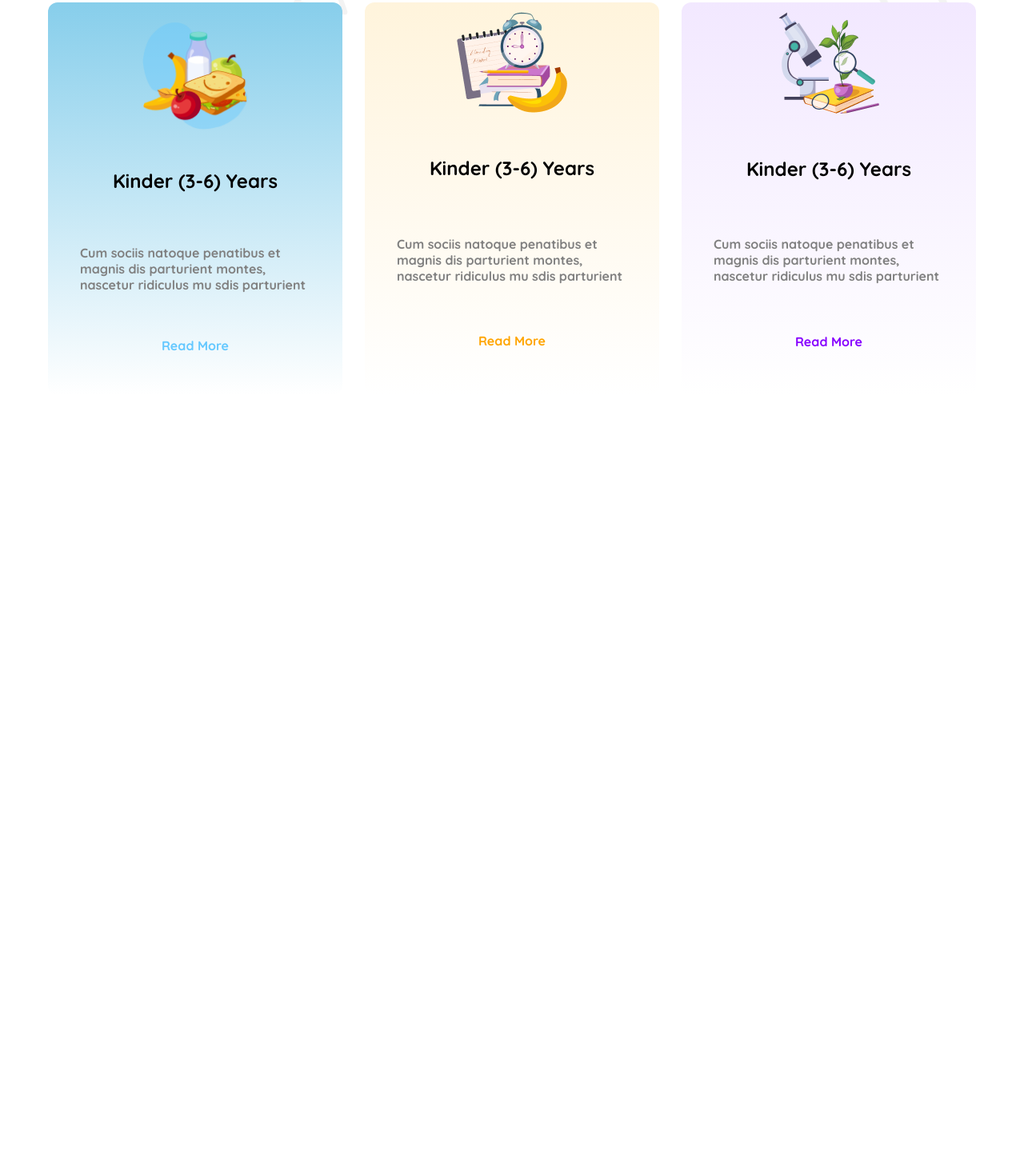
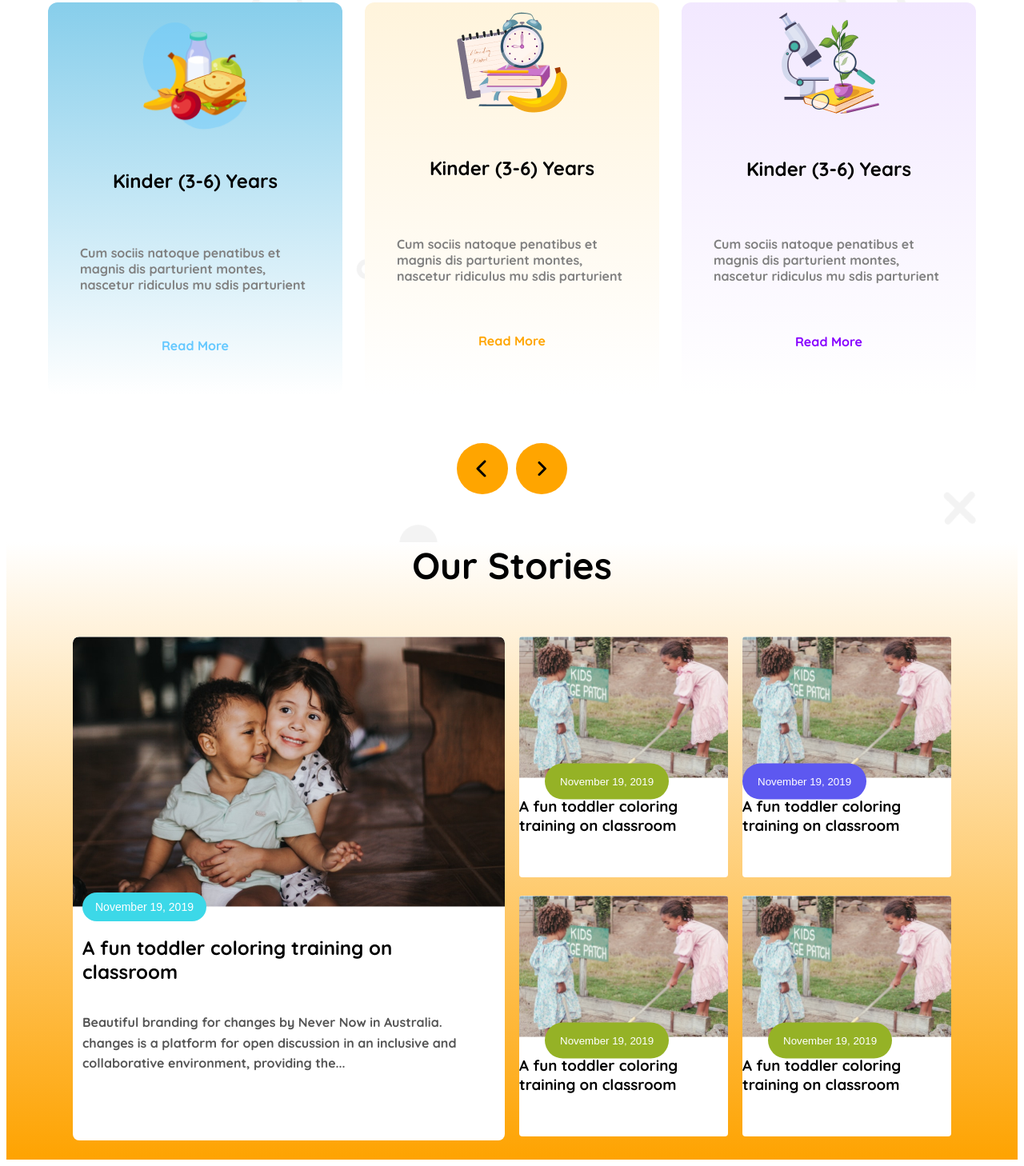
Before and after one commit to mdasifalijihat/assessment-02, a plain HTML site: page index.html in a window 1280 px wide. Shown: the part 906-2364 px from the top of the page at 80% size. Before the commit the page ends 1408 px from the top, so only its background shows below. Drawn offline with Linux system fonts and the light colour scheme.

Commit message:
our stories card design okay

```diff
--- a/index.html
+++ b/index.html
@@ -52,11 +52,11 @@
     <main>
       <!-- Standard Curriculum  -->
       <section class="standar-section">
-         <div>
-            <h1 class="curriculm-title">Standard Curriculum</h1>
-         </div>
+        <div>
+          <h1 class="curriculm-title">Standard Curriculum</h1>
+        </div>
         <div class="curriculum">
-            <!-- cur first img -->
+          <!-- cur first img -->
           <div class="curicu1">
             <img class="cur-img" src="assets/kinder.png" alt="" />
             <h3 class="curicu1-title">Kinder (3-6) Years</h3>
@@ -87,6 +87,86 @@
             <p class="curicu3-btn">Read More</p>
           </div>
         </div>
+        <div class="curicun-arrow">
+          <div class="leftArrow">
+            <svg
+              class="img-arrow"
+              xmlns="http://www.w3.org/2000/svg"
+              viewBox="0 0 320 512"
+            >
+              <!--!Font Awesome Free 6.7.2 by @fontawesome - https://fontawesome.com License - https://fontawesome.com/license/free Copyright 2025 Fonticons, Inc.-->
+              <path
+                d="M9.4 233.4c-12.5 12.5-12.5 32.8 0 45.3l192 192c12.5 12.5 32.8 12.5 45.3 0s12.5-32.8 0-45.3L77.3 256 246.6 86.6c12.5-12.5 12.5-32.8 0-45.3s-32.8-12.5-45.3 0l-192 192z"
+              />
+            </svg>
+          </div>
+          <div class="leftArrow">
+            <svg
+              class="img-arrow"
+              xmlns="http://www.w3.org/2000/svg"
+              viewBox="0 0 320 512"
+            >
+              <!--!Font Awesome Free 6.7.2 by @fontawesome - https://fontawesome.com License - https://fontawesome.com/license/free Copyright 2025 Fonticons, Inc.-->
+              <path
+                d="M278.6 233.4c12.5 12.5 12.5 32.8 0 45.3l-160 160c-12.5 12.5-32.8 12.5-45.3 0s-12.5-32.8 0-45.3L210.7 256 73.4 118.6c-12.5-12.5-12.5-32.8 0-45.3s32.8-12.5 45.3 0l160 160z"
+              />
+            </svg>
+          </div>
+        </div>
+      </section>
+
+      <!-- Our Stories  -->
+      <section class="out-section">
+        <h3 class="ouer-title"> Our Stories </h3>
+        <div class="our-card">
+            <!-- first card  -->
+          <div class="our-card1">
+            <img class="our-card-img" src="assets/story-1.png" alt="" />
+            <button class="card1-Btn">November 19, 2019</button>
+            <h3 class="our-card1-title">
+              A fun toddler coloring training on <br> classroom
+            </h3>
+            <p class="our-card1-description">
+              Beautiful branding for changes by Never Now in Australia. changes
+              is a platform for open discussion in an inclusive and
+              collaborative environment, providing the...
+            </p>
+          </div>
+          <!-- second card -->
+          <div class="our-card2">
+            <div class="card2-img1">
+                <img class="card2-img1-img" src="assets/story-2.png" alt="" />
+                <button class="card2-img1-Btn">November 19, 2019</button>
+                <h3 class="card2-img1-title">
+                  A fun toddler coloring training on classroom
+                </h3>
+
+              </div>
+            <div class="card2-img1">
+                <img class="card2-img1-img" src="assets/story-2.png" alt="" />
+                <button class="card2-img1-Btn2">November 19, 2019</button>
+                <h3 class="card2-img1-title">
+                  A fun toddler coloring training on classroom
+                </h3>
+
+              </div>
+            <div class="card2-img1">
+                <img class="card2-img1-img" src="assets/story-2.png" alt="" />
+                <button class="card2-img1-Btn">November 19, 2019</button>
+                <h3 class="card2-img1-title">
+                  A fun toddler coloring training on classroom
+                </h3>
+
+              </div>
+            <div class="card2-img1">
+                <img class="card2-img1-img" src="assets/story-2.png" alt="" />
+                <button class="card2-img1-Btn">November 19, 2019</button>
+                <h3 class="card2-img1-title">
+                  A fun toddler coloring training on classroom
+                </h3>
+              </div>
+          </div>
+        </div>
       </section>
     </main>
     <!-- footer -->
--- a/style.css
+++ b/style.css
@@ -127,19 +127,23 @@
   object-fit: cover;
 }
 
+main {
+  background-image: url("assets/bg.png");
+  max-width: 1440px;
+  margin: 0 auto;
+}
 /* Standard Curriculum style */
 .standar-section {
-  background-image: url("assets/bg.png");
   max-width: 1160px;
   margin: 0 auto;
 }
-.curriculm-title{
+.curriculm-title {
   text-align: center;
-    font-size: 46px ;
+  font-size: 46px;
   margin: 60px auto;
 }
 
-.curriculum{
+.curriculum {
   display: grid;
   grid-template-columns: repeat(3, 1fr);
   gap: 28px;
@@ -155,23 +159,23 @@
   padding: 12px 40px;
   height: 467px;
 }
-.cur-img{
+.cur-img {
   width: 136px;
   height: 136px;
   margin-top: 12px;
 }
-.curicu1-title{
+.curicu1-title {
   font-size: 24px;
 }
-.curicu1-descriptin{
-    color:#808080 ;
+.curicu1-descriptin {
+  color: #808080;
 }
-.curicu1-btn{
-    color: #64C8FF;
+.curicu1-btn {
+  color: #64c8ff;
 }
 /* second div */
-.curicu2{
-   background-image: linear-gradient(180deg, #FFF4DC, white);
+.curicu2 {
+  background-image: linear-gradient(180deg, #fff4dc, white);
   background-position: center;
   border: none;
   border-radius: 12px;
@@ -181,23 +185,23 @@
   padding: 12px 40px;
   height: 467px;
 }
-.cur-img{
+.cur-img {
   width: 136px;
   height: 136px;
   margin-top: 12px;
 }
-.curicu2-title{
+.curicu2-title {
   font-size: 24px;
 }
-.curicu2-descriptin{
-    color:#808080 ;
+.curicu2-descriptin {
+  color: #808080;
 }
-.curicu2-btn{
+.curicu2-btn {
   color: orange;
 }
 /* third div */
-.curicu3{
-    background-image: linear-gradient(180deg, #F2E8FF, white);
+.curicu3 {
+  background-image: linear-gradient(180deg, #f2e8ff, white);
   background-position: center;
   border: none;
   border-radius: 12px;
@@ -207,28 +211,158 @@
   padding: 12px 40px;
   height: 467px;
 }
- .cur-img{
+.cur-img {
   margin-top: 12px;
   width: 136px;
   height: 136px;
 }
- .curicu3-title{
+.curicu3-title {
   font-size: 24px;
 }
- .curicu3-descriptin{
-     color:#808080 ;
+.curicu3-descriptin {
+  color: #808080;
 }
- .curicu3-btn{
-     color: #8700FF;
+.curicu3-btn {
+  color: #8700ff;
 }
 
+/* arrow key */
+.curicun-arrow {
+  display: flex;
+  justify-content: center;
+  align-items: center;
+  gap: 10px;
+  margin: 60px auto;
+}
+.leftArrow {
+  background-color: orange;
+  border-radius: 100%;
+  padding: 12px;
+  width: 40px;
+  height: 40px;
+  display: flex;
+  justify-content: center;
+  align-items: center;
+  cursor: pointer;
+}
 
+.img-arrow {
+  width: 24px;
+  height: 24px;
+  fill: currentColor;
+}
+
+/* out-stores */
+.out-section {
+  background-image: linear-gradient(180deg, #ffffff, rgba(254, 163, 1, 1));
+}
+.ouer-title {
+  display: flex;
+  font-size: 46px;
+  justify-content: center;
+  margin: 60px auto;
+}
+.our-card {
+  display: flex;
+  justify-content: center;
+  justify-items: center;
+  gap: 18px;
+  margin: 0 auto;
+  padding-bottom: 24px;
+}
+.our-card1 {
+  background-color: white;
+  border-radius: 8px;
+  text-align: left;
+  width: 540px;
+  height: 630px;
+  overflow: hidden;
+  position: relative;
+}
+.our-card-img-container {
+  position: relative;
+}
+
+.our-card-img {
+  width: 100%;
+  height: auto;
+  display: block;
+  border-top-left-radius: 8px;
+  border-top-right-radius: 8px;
+}
+
+.card1-Btn {
+  border: none;
+  padding: 10px 16px;
+  border-radius: 47px;
+  background-color: #3cd8e8;
+  color: white;
+  position: absolute;
+  transform: translateY(-50%);
+  left: 12px;
+  font-size: 14px;
+}
+
+.our-card1-title {
+  font-size: 20px;
+  margin: 36px 12px ;
+  font-weight: 700;
+  font-size: 24px;
+}
+.our-card1-description {
+  margin: 0 12px 12px;
+  font-size: 16px;
+  color: #555;
+  line-height: 1.6;
+}
+/* card 2 design  */
+.our-card2 {
+  display: grid;
+  grid-template-columns: repeat(2, 1fr);
+  gap: 18px;
+  width: 540px;
+  height: 630px;
+}
+
+.card2-img1 {
+  position: relative;
+  width: 100%;
+  height: 301px;
+  border-radius: 4px;
+  background-color: white;
+  color: black;
+  overflow: hidden;
+}
+.card2-img1-img {
+  width: 290px;
+}
+.card2-img1-Btn {
+  border: none;
+  padding: 15px 19px;
+  border-radius: 47px;
+  background-color: #95b226;
+  color: white;
+  margin-left: 32px;
+  position: absolute;
+  transform: translateY(-50%);
+}
+.card2-img1-Btn2 {
+  border: none;
+  padding: 15px 19px;
+  border-radius: 47px;
+  background-color: #5d58f0;
+  color: white;
+  position: absolute;
+  transform: translateY(-50%);
+}
 
 /* Mobile Responsive Styling */
+
 @media screen and (max-width: 576px) {
   .nav-items,
   .nav-button,
-  .nav-text {
+  .nav-text,
+  .our-card1 {
     display: none;
   }
   .nav-logo {
@@ -272,11 +406,11 @@
     font-size: 18px;
     padding: 12px 36px;
   }
-  .curriculm-title{
+  .curriculm-title {
     font-size: 32px;
     margin: 30px auto;
   }
-  .curriculum{
+  .curriculum {
     display: grid;
     grid-template-columns: repeat(1, 1fr);
     gap: 30px;
@@ -306,4 +440,13 @@
   .curicu3-btn {
     font-size: 16px;
   }
+  .curicun-arrow {
+    display: none;
   }
+  .our-card2 {
+    display: grid;
+    grid-template-columns: repeat(1, 1fr);
+    gap: 22px;
+    margin: 0 auto;
+  }
+}
```
Lines whose indentation alone changed are shown as unchanged.
